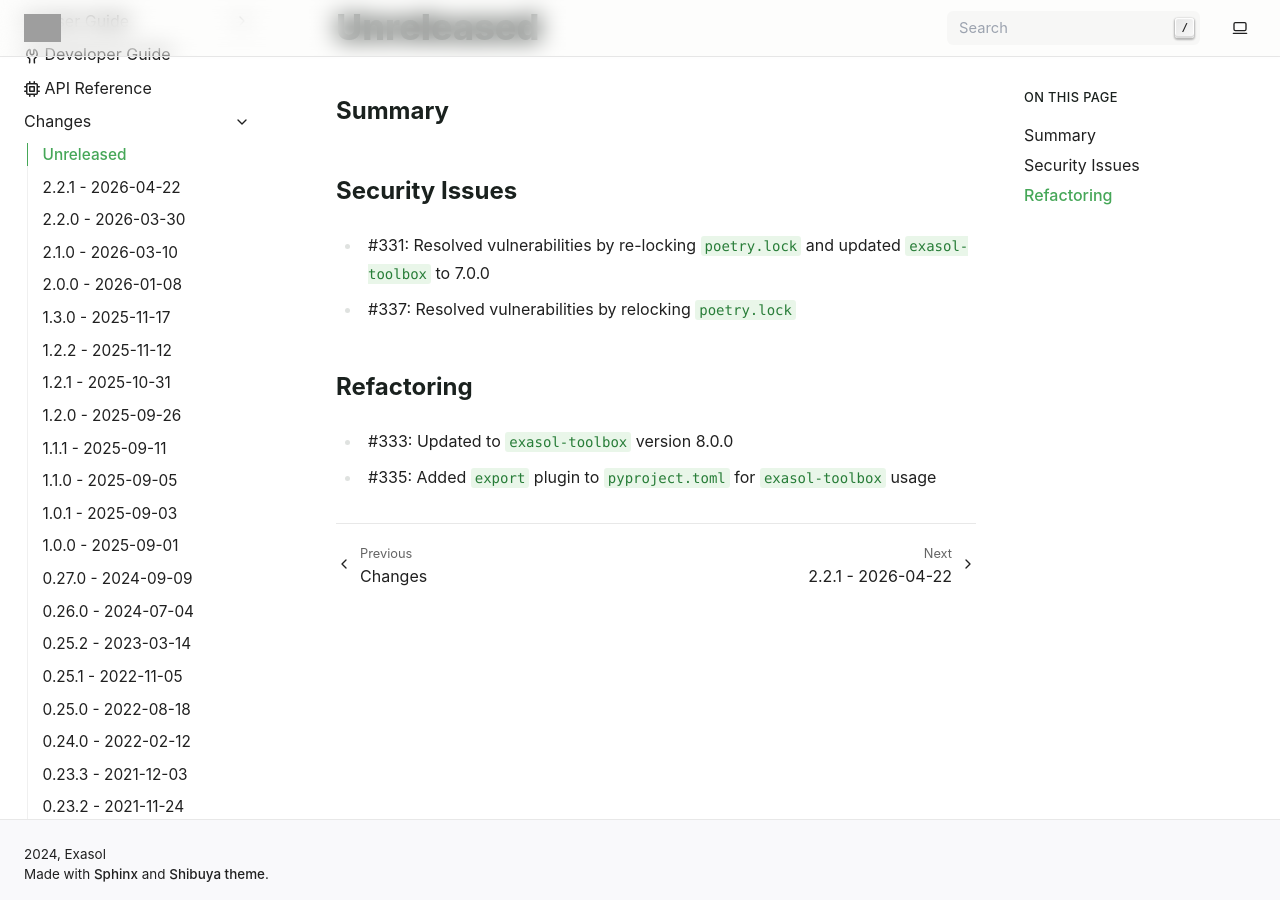
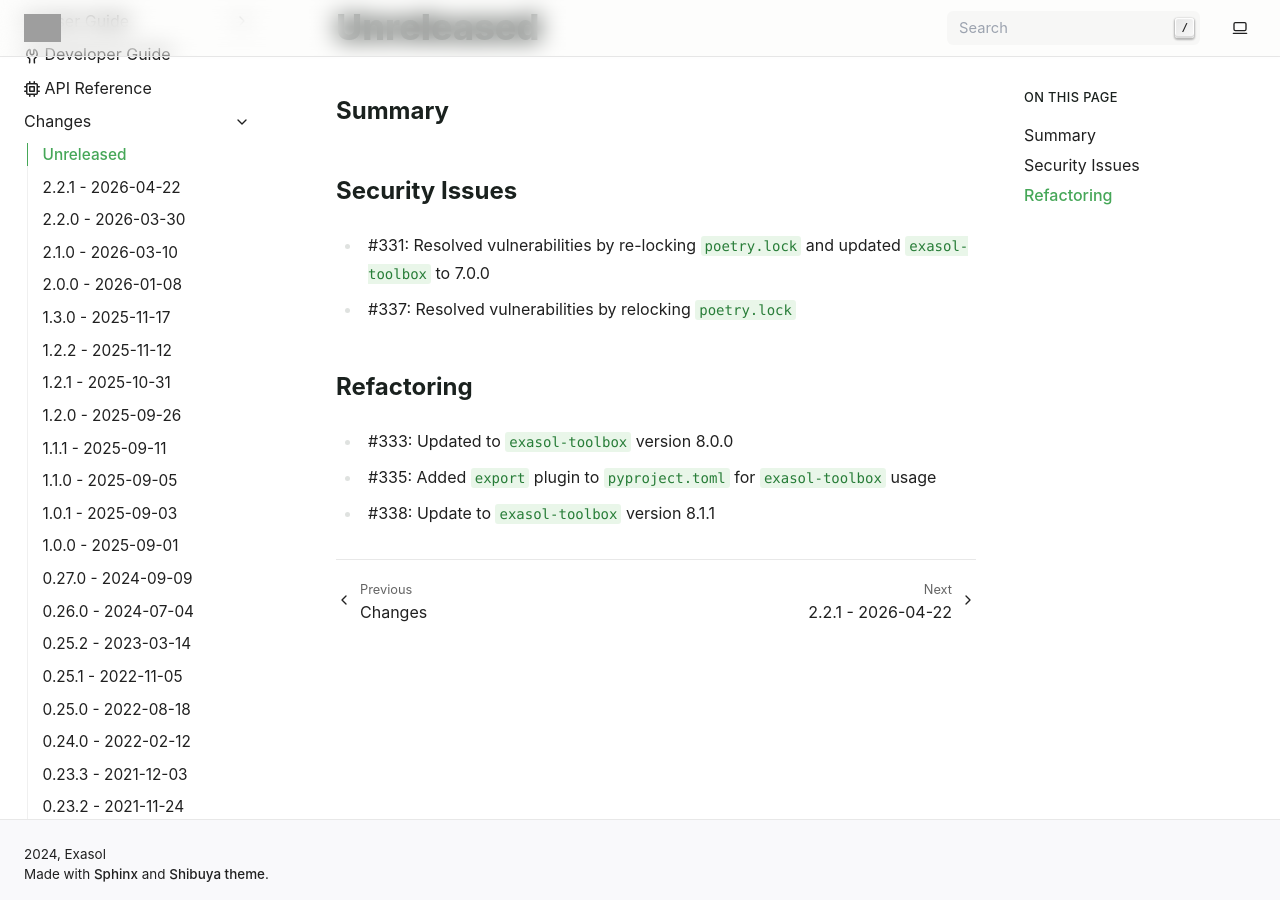
Before and after one commit to exasol/pyexasol, a Sphinx documentation site: the page built from doc/changes/unreleased.md, in a window 1280 px wide and 900 px high, scrolled down 81 px. Built offline with Sphinx 7.4.7, drawn with Linux system fonts in a browser that asks for light colours; grey boxes are pictures that could not be loaded.

Commit message:
Add changelog entry

```diff
--- a/doc/changes/unreleased.md
+++ b/doc/changes/unreleased.md
@@ -11,3 +11,4 @@
 
 * #333: Updated to `exasol-toolbox` version 8.0.0
 * #335: Added `export` plugin to `pyproject.toml` for `exasol-toolbox` usage
+* #338: Update to `exasol-toolbox` version 8.1.1
```
